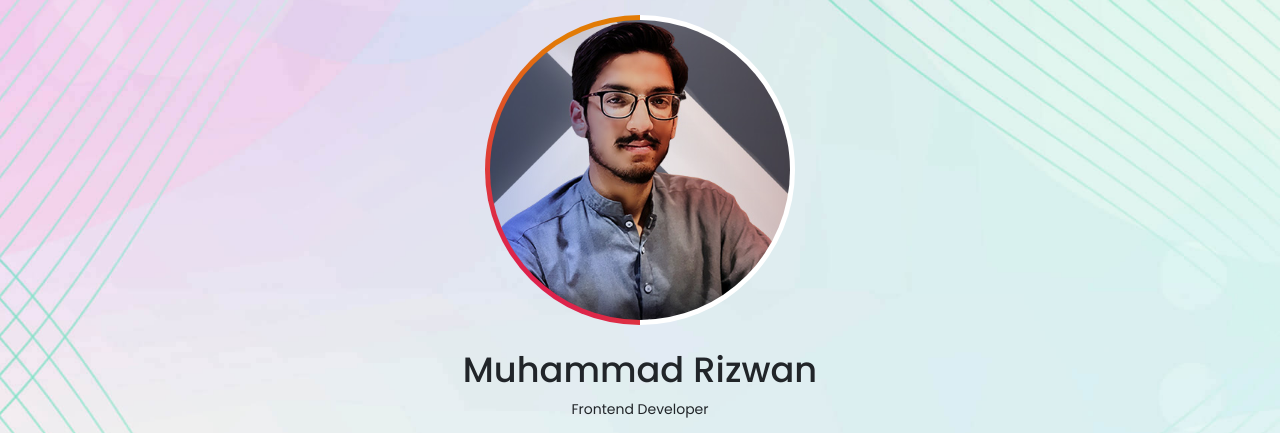
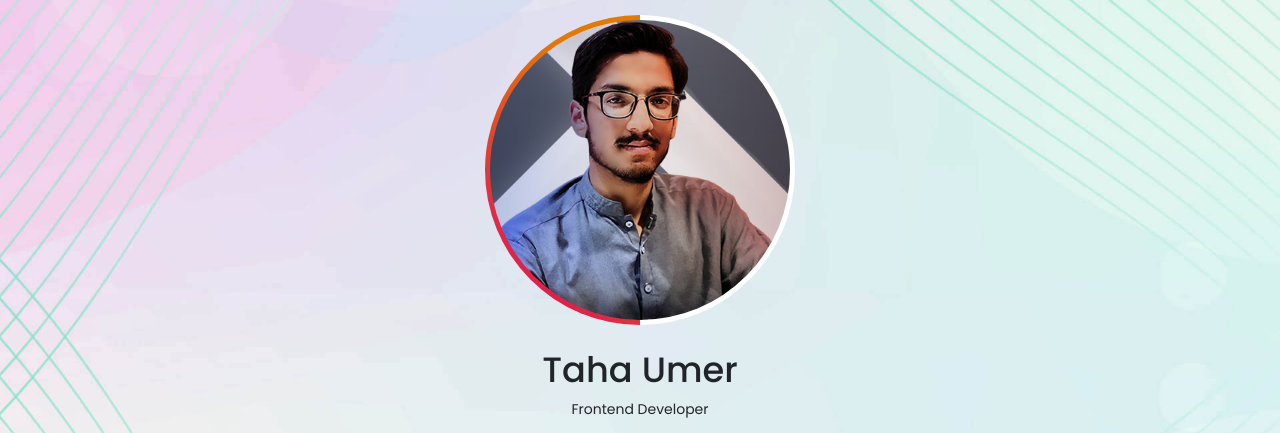
Before and after one commit to taha7676/taha7676.github.io, a plain HTML site: page index.html in a window 1280 px wide. Shown: the part 103-536 px from the top of the page. Drawn offline with Linux system fonts and the light colour scheme.

Commit message:
Update index.html

```diff
--- a/index.html
+++ b/index.html
@@ -5,9 +5,9 @@
   <meta charset="UTF-8" />
   <meta name="viewport" content="width=device-width, initial-scale=1.0" />
   <meta name="title" content="I'm Muhammad Riwan">
-  <meta name="description" content="I'm Muhammad Rizwan and I am learning frontend web development">
+  <meta name="description" content="I'm Taha Umer and I am learning frontend web development">
   <link rel="icon" type="image/png" href="front/images/icon.png">
-  <title>Muhammad Rizwan</title>
+  <title>Taha Umer</title>
   <link rel="stylesheet" href="front/css/bootstrap.min.css" />
   <link rel="stylesheet" href="front/style/site.css" />
   <!-- <script src="https://ajax.googleapis.com/ajax/libs/jquery/3.6.0/jquery.min.js"></script> -->
@@ -24,7 +24,7 @@
       <nav class="navbar navbar-expand-lg">
         <a href="#" class="navbar-brand">
           <h1>
-            <img src="/front/images/logo.webp" alt="Muhammad Rizwan" class="img-fluid" />
+            <img src="/front/images/logo.webp" alt="Taha Umer" class="img-fluid" />
           </h1>
         </a>
         <button type="button" class="navbar-toggler" data-target="#myNav" data-toggle="collapse">
@@ -66,7 +66,7 @@
 
                 </div>
               </div>
-              <h2 class="user-title">Muhammad Rizwan</h2>
+              <h2 class="user-title">Taha Umer</h2>
               <p class="mt-2">Frontend Developer</p>
               <div class="social-links mt-2">
                 <span class="mr-2">
@@ -98,7 +98,7 @@
               <div class="row">
                 <div class="col-md-4">
                   <div class="about-img">
-                    <img src="front/images/image.jpeg" alt="Muhammad Rizwan" class="img-fluid my-rounded">
+                    <img src="front/images/image.jpeg" alt="Taha Umer" class="img-fluid my-rounded">
                   </div>
                 </div>
                 <div class="col-md-8 d-flex flex-column justify-content-between">
```
